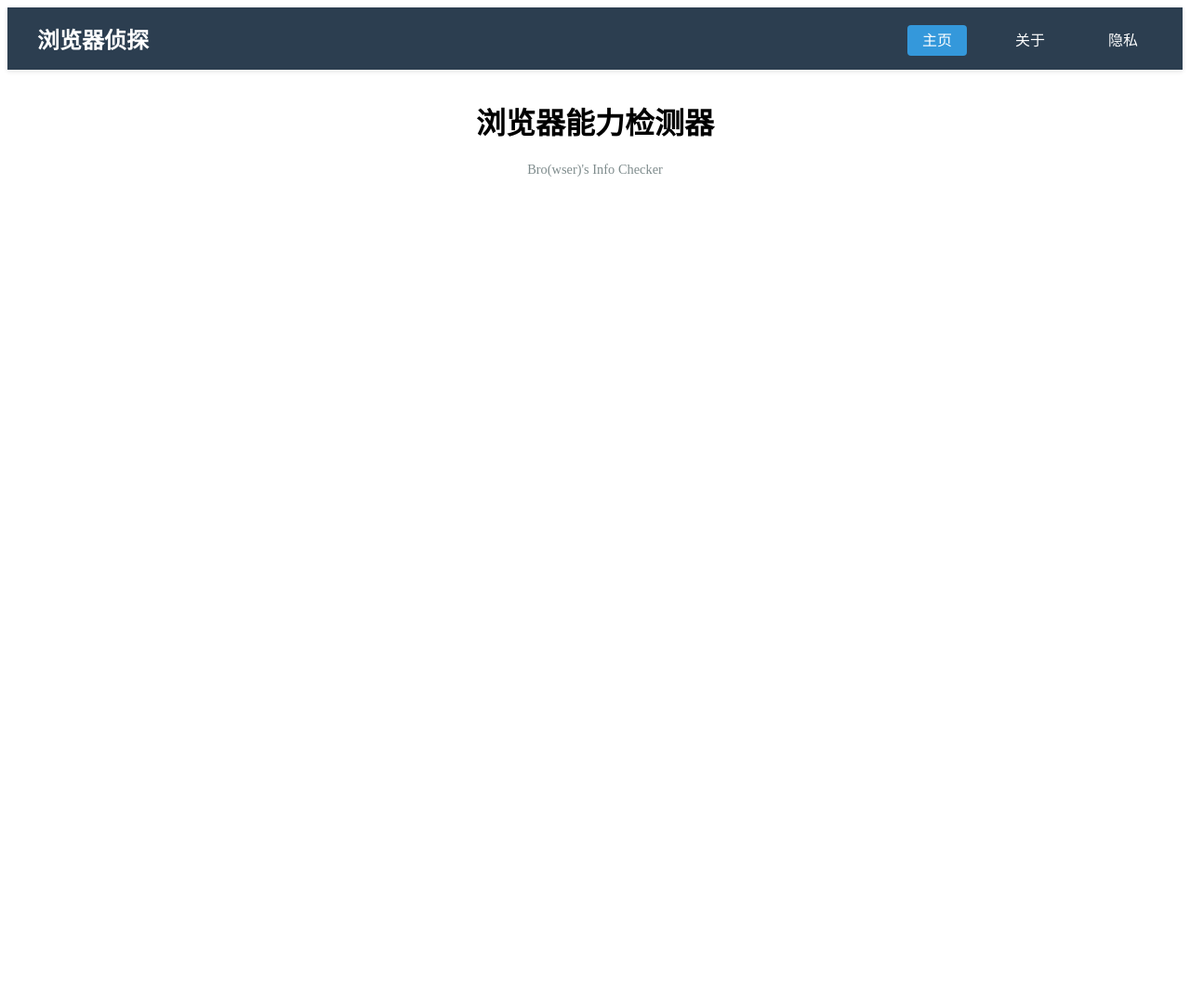
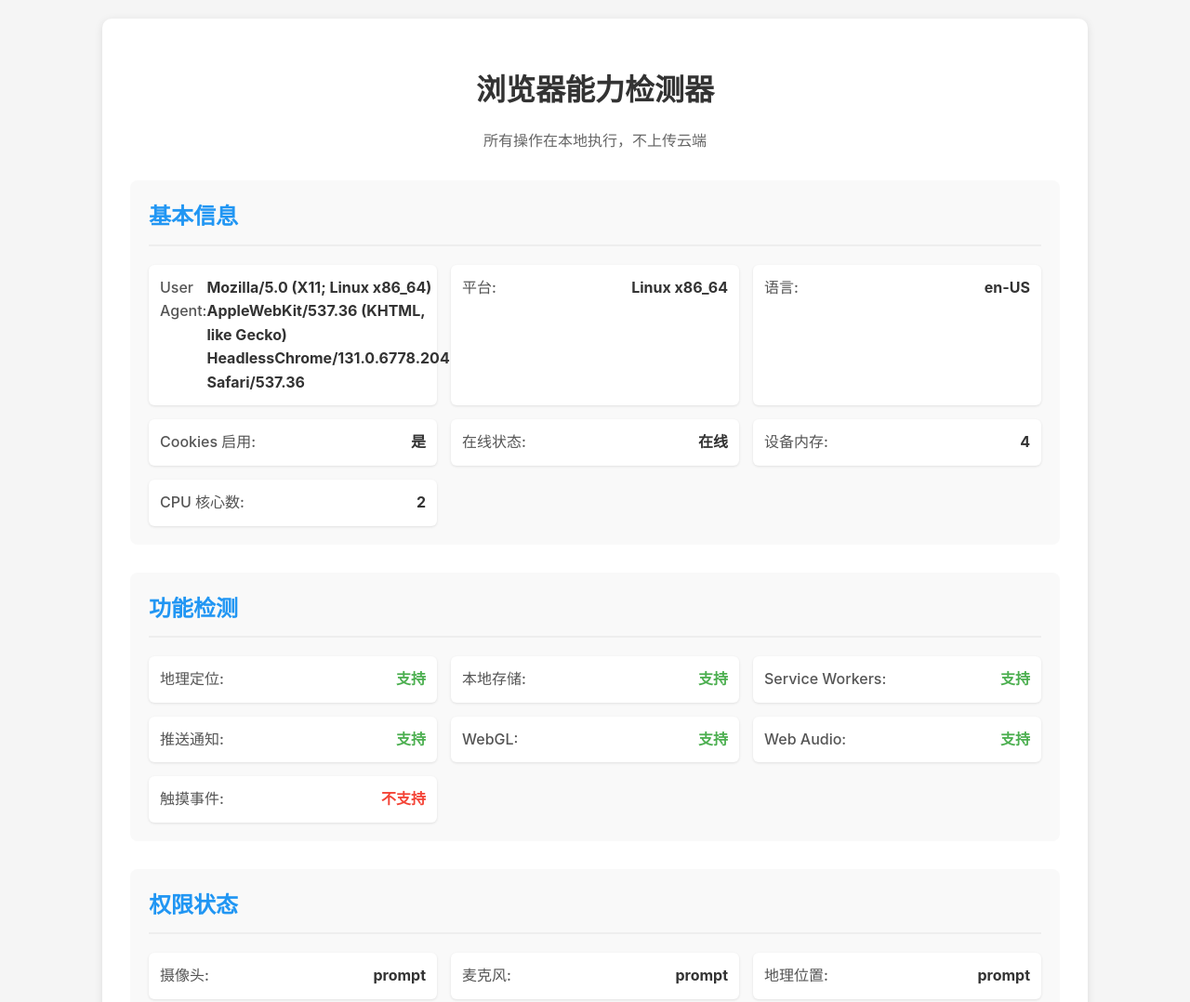
Before and after one commit to NaOH-HaN/BroInfoChecker, a plain HTML site: page index.html in a window 1280 px wide. Shown: the top 1078 px of the page at 93% size. Before the commit the page ends 800 px from the top, so only its background shows below. Drawn offline with Linux system fonts and the light colour scheme.

Commit message:
rollback: changes rollback and loced to previous version

```diff
--- a/index.html
+++ b/index.html
@@ -1,5 +1,5 @@
 <!DOCTYPE html>
-<html lang="zh-CN">
+<html lang="en">
 <head>
     <meta charset="UTF-8">
     <meta name="viewport" content="width=device-width, initial-scale=1.0">
@@ -7,32 +7,160 @@
     <link rel="stylesheet" href="style.css">
 </head>
 <body>
-    <nav class="navbar">
-        <div class="nav-container">
-            <div class="brand">
-                <!-- 可在此处添加logo -->
-                <span>浏览器侦探</span>
-            </div>
-            <div class="nav-links">
-                <a href="#home" class="active">主页</a>
-                <a href="#about">关于</a>
-                <a href="#privacy">隐私</a>
-            </div>
+    <div class="container">
+        <h1>浏览器能力检测器</h1>
+        <p class="credit">所有操作在本地执行，不上传云端</p>
+
+        <div class="section">
+            <h2>基本信息</h2>
+            <div id="basic-info" class="info-grid"></div>
         </div>
-    </nav>
 
-    <main class="container">
-        <header class="page-header">
-            <h1>浏览器能力检测器</h1>
-            <p class="credit">Bro(wser)'s Info Checker</p>
-        </header>
+        <div class="section">
+            <h2>功能检测</h2>
+            <div id="feature-detection" class="info-grid"></div>
+        </div>
 
-        <div class="dashboard">
-            <!-- 各检测区块保持不变 -->
-            <!-- 原有section结构保持不变 -->
+        <div class="section">
+            <h2>权限状态</h2>
+            <div id="permission-status" class="info-grid"></div>
         </div>
-    </main>
 
-    <script src="app.js"></script>
+        <div class="section">
+            <h2>隐私相关</h2>
+            <div id="privacy-status" class="info-grid"></div>
+        </div>
+
+        <div class="section">
+            <h2>WebRTC 信息</h2>
+            <div id="webrtc-info" class="info-grid"></div>
+        </div>
+    </div>
+
+    <script>
+        // 基本信息检测
+        function checkBasicInfo() {
+            const info = {
+                'User Agent': navigator.userAgent,
+                '平台': navigator.platform,
+                '语言': navigator.language,
+                'Cookies 启用': navigator.cookieEnabled ? '是' : '否',
+                '在线状态': navigator.onLine ? '在线' : '离线',
+                '设备内存': navigator.deviceMemory || '未知',
+                'CPU 核心数': navigator.hardwareConcurrency || '未知'
+            };
+            populateData('basic-info', info);
+        }
+
+        // 功能检测
+        function checkFeatures() {
+            const features = {
+                '地理定位': 'geolocation' in navigator,
+                '本地存储': 'localStorage' in window,
+                'Service Workers': 'serviceWorker' in navigator,
+                '推送通知': 'PushManager' in window,
+                'WebGL': !!window.WebGLRenderingContext,
+                'Web Audio': !!window.AudioContext,
+                '触摸事件': 'ontouchstart' in window
+            };
+            populateData('feature-detection', features);
+        }
+
+        // 权限检测
+        async function checkPermissions() {
+            const permissions = {
+                '摄像头': {name: 'camera'},
+                '麦克风': {name: 'microphone'},
+                '地理位置': {name: 'geolocation'},
+                '通知': {name: 'notifications'}
+            };
+
+            const results = {};
+            for (const [name, permission] of Object.entries(permissions)) {
+                try {
+                    const status = await navigator.permissions.query(permission);
+                    results[name] = status.state;
+                } catch {
+                    results[name] = '不支持';
+                }
+            }
+            populateData('permission-status', results);
+        }
+
+        // 隐私相关检测
+        function checkPrivacy() {
+            const privacy = {
+                '请勿跟踪': navigator.doNotTrack || (window.doNotTrack === "1") ? '已启用' : '未启用',
+                '第三方 Cookie': navigator.cookieEnabled ? (document.cookie.includes('test=123') ? '允许' : '阻止') : '未知',
+                '广告拦截': isAdBlockActive() ? '检测到' : '未检测到'
+            };
+            populateData('privacy-status', privacy);
+        }
+
+        // WebRTC 检测
+        function checkWebRTC() {
+            const webrtcInfo = {
+                'WebRTC 支持': !!window.RTCPeerConnection,
+                '本地 IP': getLocalIP()
+            };
+            populateData('webrtc-info', webrtcInfo);
+        }
+
+        // 通用数据填充方法
+        function populateData(containerId, data) {
+            const container = document.getElementById(containerId);
+            container.innerHTML = Object.entries(data)
+                .map(([key, value]) => `
+                    <div class="info-item">
+                        <span class="info-key">${key}:</span>
+                        <span class="info-value ${typeof value === 'boolean' ? (value ? 'yes' : 'no') : ''}">
+                            ${formatValue(value)}
+                        </span>
+                    </div>
+                `).join('');
+        }
+
+        function formatValue(value) {
+            if (typeof value === 'boolean') return value ? '支持' : '不支持';
+            return value;
+        }
+
+        // 辅助函数
+        function getLocalIP() {
+            return new Promise(resolve => {
+                const pc = new RTCPeerConnection({iceServers: []});
+                pc.createDataChannel('');
+                pc.createOffer().then(sdp => pc.setLocalDescription(sdp));
+                pc.onicecandidate = ice => {
+                    if (!ice.candidate) return;
+                    const ip = ice.candidate.candidate.split(' ')[4];
+                    resolve(ip || '未检测到');
+                    pc.close();
+                };
+            });
+        }
+
+        function isAdBlockActive() {
+            return new Promise(resolve => {
+                const ad = document.createElement('div');
+                ad.innerHTML = '&nbsp;';
+                ad.className = 'ad-unit';
+                document.body.appendChild(ad);
+                setTimeout(() => {
+                    resolve(ad.offsetHeight === 0);
+                    document.body.removeChild(ad);
+                }, 100);
+            });
+        }
+
+        // 初始化
+        (async () => {
+            checkBasicInfo();
+            checkFeatures();
+            await checkPermissions();
+            checkPrivacy();
+            checkWebRTC();
+        })();
+    </script>
 </body>
 </html>
--- a/style.css
+++ b/style.css
@@ -1,123 +1,86 @@
+/* style.css */
 :root {
-    --primary-color: #2c3e50;
-    --secondary-color: #3498db;
-    --success-color: #27ae60;
-    --warning-color: #f1c40f;
-    --error-color: #e74c3c;
-    --text-color: #34495e;
-    --bg-color: #ecf0f1;
-    --card-bg: #ffffff;
+    --primary-color: #2196F3;
+    --success-color: #4CAF50;
+    --warning-color: #FF9800;
+    --error-color: #F44336;
 }
 
-/* 新增加导航样式 */
-.navbar {
-    background: var(--primary-color);
-    color: white;
-    padding: 1rem 0;
-    box-shadow: 0 2px 5px rgba(0,0,0,0.1);
-    position: sticky;
-    top: 0;
-    z-index: 1000;
+body {
+    font-family: -apple-system, BlinkMacSystemFont, 'Segoe UI', Roboto, sans-serif;
+    line-height: 1.6;
+    margin: 0;
+    padding: 20px;
+    background: #f5f5f5;
 }
 
-.nav-container {
-    max-width: 1200px;
+.container {
+    max-width: 1000px;
     margin: 0 auto;
-    display: flex;
-    justify-content: space-between;
-    align-items: center;
-    padding: 0 1rem;
+    background: white;
+    padding: 30px;
+    border-radius: 10px;
+    box-shadow: 0 2px 10px rgba(0,0,0,0.1);
 }
 
-.brand {
-    font-size: 1.5rem;
-    font-weight: bold;
-}
-
-.nav-links a {
-    color: white;
-    text-decoration: none;
-    margin-left: 2rem;
-    padding: 0.5rem 1rem;
-    border-radius: 4px;
-    transition: all 0.3s ease;
-}
-
-.nav-links a:hover {
-    background: rgba(255,255,255,0.1);
-}
-
-.nav-links .active {
-    background: var(--secondary-color);
-}
-
-/* 更新容器样式 */
-.container {
-    max-width: 1200px;
-    margin: 2rem auto;
-    padding: 0 1rem;
-}
-
-.page-header {
+h1 {
+    color: #333;
     text-align: center;
-    margin-bottom: 3rem;
+    margin-bottom: 10px;
 }
 
 .credit {
-    color: #7f8c8d;
-    font-size: 0.9rem;
+    text-align: center;
+    color: #666;
+    margin-bottom: 30px;
 }
 
-/* 卡片式布局 */
 .section {
-    background: var(--card-bg);
-    border-radius: 12px;
-    padding: 1.5rem;
-    margin-bottom: 2rem;
-    box-shadow: 0 4px 6px rgba(0,0,0,0.05);
-    transition: transform 0.2s ease;
+    margin-bottom: 30px;
+    padding: 20px;
+    background: #f9f9f9;
+    border-radius: 8px;
 }
 
-.section:hover {
-    transform: translateY(-2px);
+h2 {
+    color: var(--primary-color);
+    margin-top: 0;
+    border-bottom: 2px solid #eee;
+    padding-bottom: 10px;
 }
 
 .info-grid {
     display: grid;
-    grid-template-columns: repeat(auto-fill, minmax(300px, 1fr));
-    gap: 1.5rem;
-    margin-top: 1.5rem;
+    grid-template-columns: repeat(auto-fit, minmax(250px, 1fr));
+    gap: 15px;
+    margin-top: 15px;
 }
 
 .info-item {
-    background: var(--bg-color);
-    border-radius: 8px;
-    padding: 1.2rem;
     display: flex;
     justify-content: space-between;
-    align-items: center;
-    min-height: 80px;
+    padding: 12px;
+    background: white;
+    border-radius: 6px;
+    box-shadow: 0 1px 3px rgba(0,0,0,0.1);
 }
 
 .info-key {
-    font-weight: 600;
-    color: var(--text-color);
-    flex: 1;
+    font-weight: 500;
+    color: #555;
 }
 
 .info-value {
+    color: #333;
     font-weight: bold;
-    margin-left: 1rem;
-    text-align: right;
-    min-width: 100px;
 }
 
 .info-value.yes { color: var(--success-color); }
 .info-value.no { color: var(--error-color); }
 
-@media (max-width: 768px) {
-    .nav-links {
-        display: none; /* 移动端可考虑汉堡菜单 */
+@media (max-width: 600px) {
+    .container {
+        padding: 15px;
     }
 
     .info-grid {
```
Also changed, not shown: app.js (deleted, +0 -120 lines), 2 other files.
